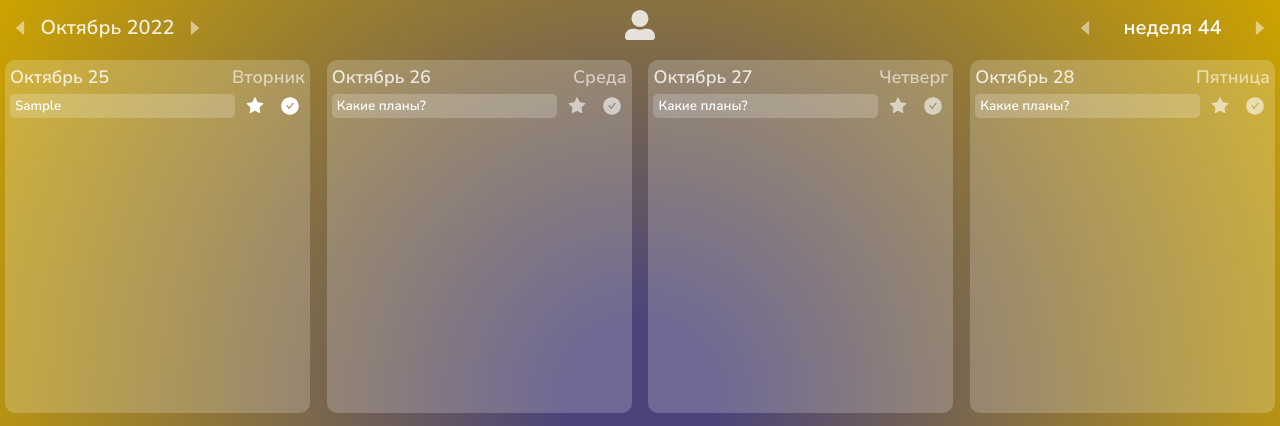
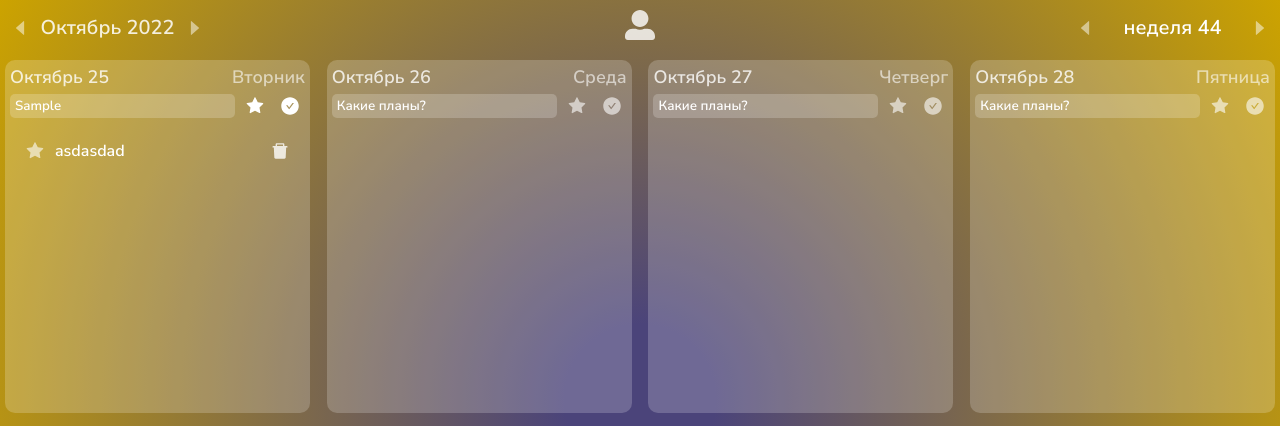
Before and after one commit to GitStudentSem/diary-dev, a React (Create React App) app in the folder client/: page / in a window 1280 px wide. Both pictures are taken after typing "Sample" into the empty fields and a click on the button 254 px from the left and 106 px from the top of the page. Shown: the top 426 px of the page. Built offline with nearby package versions, Linux system fonts and the light colour scheme.

Commit message:
saveData in localeStorage

```diff
--- a/client/src/App.js
+++ b/client/src/App.js
@@ -1,10 +1,9 @@
 import Main from './Components/Main';
-import React, { useState } from 'react';
+import React, { useState, useEffect } from 'react';
 import styled from 'styled-components/macro';
-import { BrowserRouter, Routes, Route } from 'react-router-dom';
-import Login from './Components/Login';
+import { BrowserRouter, Routes, Route, json } from 'react-router-dom';
 import AccountPage from './Components/AccountPage';
-import PrivateRoute from './Components/PrivateRoute';
+// import PrivateRoute from './Components/PrivateRoute';
 import NotFoundPage from './Components/NotFoundPage';
 
 const StyledApp = styled.div`
@@ -20,7 +19,54 @@ const StyledApp = styled.div`
 
 function App() {
     const [date, setDate] = useState(new Date());
+
+    const generateBD = (monthAgo) => {
+        let dateDiapasone = [];
+        for (let i = 0; i < 30 * monthAgo * 2; i++) {
+            dateDiapasone.push({
+                date: new Date(
+                    date.getFullYear(),
+                    date.getMonth() - monthAgo,
+                    date.getDate() + i
+                ),
+                tasksOnDay: [
+                    {
+                        text: 'asdasdad',
+                        isImportant: true,
+                    },
+                ],
+            });
+        }
+        localStorage.setItem('DB', JSON.stringify(dateDiapasone));
+        // const saved = JSON.parse(localStorage.getItem('DB') || '[]');
+        // setCurrentTasks(saved);
+    };
+
+    const checkSizeLocalStorage = () => {
+        let _lsTotal = 0,
+            _xLen,
+            _x;
+        for (_x in localStorage) {
+            if (!localStorage.hasOwnProperty(_x)) {
+                continue;
+            }
+            _xLen = (localStorage[_x].length + _x.length) * 2;
+            _lsTotal += _xLen;
+            // console.log(
+            //     _x.substr(0, 50) + ' = ' + (_xLen / 1024).toFixed(2) + ' KB'
+            // );
+        }
+        console.log('Всего занято = ' + (_lsTotal / 1024).toFixed(2) + ' KB');
+        return _lsTotal / 1024;
+    };
+
+    useEffect(() => {
+        generateBD(1);
+        checkSizeLocalStorage();
+    }, []);
+
     const generateColor = () => {
+        // setTheArray((oldArray) => [...oldArray, newElement]);
         const getRandomColor = () => {
             let letters = '0123456789ABCD';
             let color = '#';
@@ -29,11 +75,10 @@ function App() {
             }
             return color;
         };
+
         return {
             from: getRandomColor(),
             to: getRandomColor(),
-            // from: `#${Math.floor(Math.random() * 0xffffff).toString(16)}`,
-            // to: `#${Math.floor(Math.random() * 0xffffff).toString(16)}`,
         };
     };
     const [colorsTheme, setColorsTheme] = useState(generateColor());
@@ -47,6 +92,7 @@ function App() {
         'Пятница',
         'Суббота',
     ];
+
     let monthNames = [
         'Январь',
         'Февраль',
--- a/client/src/Components/Day.js
+++ b/client/src/Components/Day.js
@@ -1,7 +1,8 @@
 import React, { useState, useEffect } from 'react';
 import styled from 'styled-components/macro';
-import { AiFillCheckCircle, AiFillDelete } from 'react-icons/ai';
+import { AiFillCheckCircle } from 'react-icons/ai';
 import Star from './Star';
+import TasksList from './TasksList';
 
 const StyledDay = styled.div`
     position: relative;
@@ -28,35 +29,6 @@ const StyledHeaderDay = styled.p`
 `;
 const StyledHeaderDayOfWeek = styled(StyledHeaderDay)`
     color: rgba(255, 255, 255, 0.6);
-`;
-const StyledTasksList = styled.ul`
-    list-style-type: none;
-    padding: 0 5px 0 0;
-    height: calc(100% - 75px); // Высота зависит от шапки
-    overflow-y: auto;
-`;
-
-const StyledTask = styled.li`
-    display: flex;
-    align-items: center;
-    justify-content: space-between;
-    padding: 5px;
-    width: 100%;
-    transition: 0.3s;
-    border-radius: 10px;
-    cursor: pointer;
-    &:hover {
-        background-color: rgba(255, 255, 255, 0.2);
-    }
-`;
-const StyledTaskText = styled.p`
-    flex-grow: 1;
-    text-align: start;
-    white-space: nowrap;
-    text-overflow: ellipsis;
-    padding-right: 10px;
-    overflow: hidden;
-    margin-left: 5px;
 `;
 
 const StyledForm = styled.form`
@@ -95,26 +67,35 @@ const StyledButton = styled.button`
 const Day = ({ date, monthNames, weekDays }) => {
     const [text, setText] = useState('');
     const [isImportant, setIsImportant] = useState(false);
-    const [currentTasks, setCurrentTasks] = useState([]);
 
-    useEffect(() => {
-        const saved = JSON.parse(localStorage.getItem('currentTasks') || '[]');
-        setCurrentTasks(saved);
-    }, []);
+    const transformDateToString = (dateToString) => {
+        if (typeof dateToString === 'string') {
+            return dateToString.slice(0, 10);
+        }
 
-    useEffect(() => {
-        localStorage.setItem('currentTasks', JSON.stringify(currentTasks));
-    }, [currentTasks]);
+        return dateToString.toISOString().slice(0, 10);
+    };
 
-    const deleteTask = (index) => {
-        const reducedArr = [...currentTasks];
-        reducedArr.splice(index, 1);
-        setCurrentTasks(reducedArr);
+    const getTaskOnDay = () => {
+        const copyDB = JSON.parse(localStorage.getItem('DB') || '[]');
+
+        let filter = copyDB.filter((calendarDay) => {
+            if (!calendarDay.date || !date) return false;
+            // console.log('date', date);
+            // console.log('date', transformDateToString(date));
+            // console.log('data', transformDateToString(calendarDay.date));
+            // console.log('-------------------------------');
+            return (
+                transformDateToString(calendarDay.date) ===
+                transformDateToString(date)
+            );
+        });
+        return filter;
     };
 
     return (
         <StyledDay>
-            <StyledHeader>
+            <StyledHeader onClick={getTaskOnDay}>
                 {date ? (
                     <>
                         <StyledHeaderDay>
@@ -145,10 +126,7 @@ const Day = ({ date, monthNames, weekDays }) => {
                     onClick={(e) => {
                         e.preventDefault();
                         // console.log(date.toISOString().slice(0, 10));
-                        setCurrentTasks([
-                            ...currentTasks,
-                            { text, isImportant },
-                        ]);
+
                         setText('');
                         setIsImportant(false);
                     }}
@@ -165,30 +143,7 @@ const Day = ({ date, monthNames, weekDays }) => {
                 </StyledButton>
             </StyledForm>
 
-            <StyledTasksList>
-                {currentTasks.map((taskItem, index) => {
-                    return (
-                        <StyledTask key={taskItem.text + index}>
-                            <Star
-                                setValue={setIsImportant}
-                                value={isImportant}
-                            />
-
-                            <StyledTaskText>{taskItem.text}</StyledTaskText>
-                            <StyledButton
-                                onClick={() => {
-                                    deleteTask(index);
-                                }}
-                            >
-                                <AiFillDelete
-                                    size={20}
-                                    fill='rgba(255, 255, 255, 0.8)'
-                                />
-                            </StyledButton>
-                        </StyledTask>
-                    );
-                })}
-            </StyledTasksList>
+            <TasksList taskOnDay={getTaskOnDay()} />
         </StyledDay>
     );
 };
--- a/client/src/Components/Main.js
+++ b/client/src/Components/Main.js
@@ -21,7 +21,7 @@ const Main = ({ date, monthNames, weekDays, setDate }) => {
             <StyledMain>
                 {weekDays.map((day, index) => (
                     <Day
-                        key={index}
+                        key={day}
                         monthNames={monthNames}
                         date={
                             new Date(
--- /dev/null
+++ b/client/src/Components/TaskItem.jsx
@@ -0,0 +1,73 @@
+import React, { useState, useEffect } from 'react';
+import styled from 'styled-components/macro';
+import { AiFillDelete } from 'react-icons/ai';
+import Star from './Star';
+
+const StyledTask = styled.li`
+    display: flex;
+    align-items: center;
+    justify-content: space-between;
+    padding: 5px;
+    width: 100%;
+    transition: 0.3s;
+    border-radius: 10px;
+    cursor: pointer;
+    &:hover {
+        background-color: rgba(255, 255, 255, 0.2);
+    }
+`;
+const StyledTaskText = styled.p`
+    flex-grow: 1;
+    text-align: start;
+    white-space: nowrap;
+    text-overflow: ellipsis;
+    padding-right: 10px;
+    overflow: hidden;
+    margin-left: 5px;
+`;
+const StyledButton = styled.button`
+    display: flex;
+    align-items: center;
+    justify-content: center;
+    outline: none;
+    border: none;
+    background-color: transparent;
+    cursor: pointer;
+    margin: 0;
+    padding: 0;
+    transition: all 0.3s;
+    padding: 2px 5px;
+    margin-left: 5px;
+    border-radius: 5px;
+    &:hover {
+        background-color: rgba(255, 255, 255, 0.2);
+    }
+`;
+
+const TaskItem = ({ taskItem, index }) => {
+    // date.toISOString().slice(0, 10)
+    const [isImportant, setIsImportant] = useState(false);
+
+    const deleteTask = (index) => {
+        // const reducedArr = [...currentTasks];
+        // reducedArr.splice(index, 1);
+        // setCurrentTasks(reducedArr);
+    };
+
+    return (
+        <StyledTask>
+            <Star setValue={setIsImportant} value={isImportant} />
+
+            <StyledTaskText>{taskItem.text}</StyledTaskText>
+            <StyledButton
+                onClick={() => {
+                    deleteTask(index);
+                }}
+            >
+                <AiFillDelete size={20} fill='rgba(255, 255, 255, 0.8)' />
+            </StyledButton>
+        </StyledTask>
+    );
+};
+
+export default TaskItem;
--- /dev/null
+++ b/client/src/Components/TasksList.jsx
@@ -0,0 +1,29 @@
+import React, { useState, useEffect } from 'react';
+import styled from 'styled-components/macro';
+import TaskItem from './TaskItem';
+
+const StyledTasksList = styled.ul`
+    list-style-type: none;
+    padding: 0 5px 0 0;
+    height: calc(100% - 75px); // Высота зависит от шапки
+    overflow-y: auto;
+`;
+
+const TasksList = ({ taskOnDay }) => {
+    return (
+        <StyledTasksList>
+            {taskOnDay.length > 0 &&
+                taskOnDay[0].tasksOnDay.map((taskItem, index) => {
+                    return (
+                        <TaskItem
+                            key={taskItem.text + index}
+                            taskItem={taskItem}
+                            index={index}
+                        />
+                    );
+                })}
+        </StyledTasksList>
+    );
+};
+
+export default TasksList;
```
